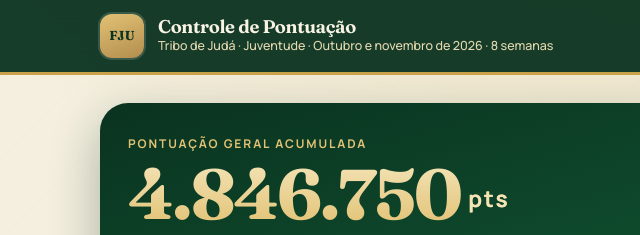
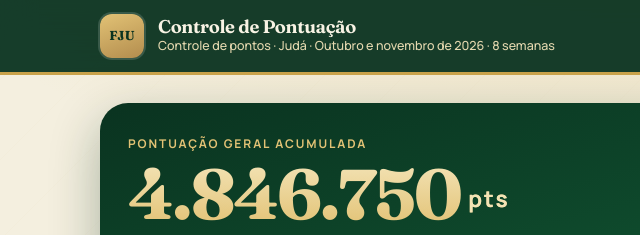
Before and after one commit to ThallesDaniel/pontuacao_juda, a plain HTML site: page index.html in a window 1280 px wide. Shown: the top 235 px of the page, 0-640 px from the left. Drawn offline with nearby package versions, Linux system fonts and the light colour scheme.

Commit message:
Atualizar o index.html

```diff
--- a/index.html
+++ b/index.html
@@ -360,7 +360,7 @@
       <div class="emblem" aria-hidden="true">FJU</div>
       <div class="header-text">
         <h1>Controle de Pontuação</h1>
-        <p>Tribo de Judá · Juventude · Outubro e novembro de 2026 · 8 semanas</p>
+        <p>Controle de pontos · Judá · Outubro e novembro de 2026 · 8 semanas</p>
       </div>
     </div>
   </header>
```
